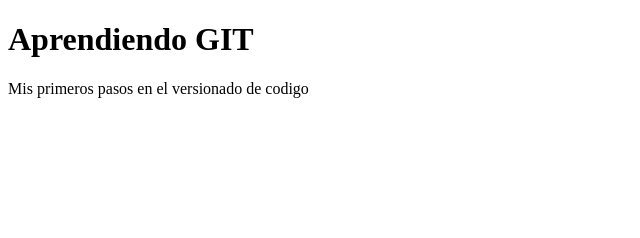
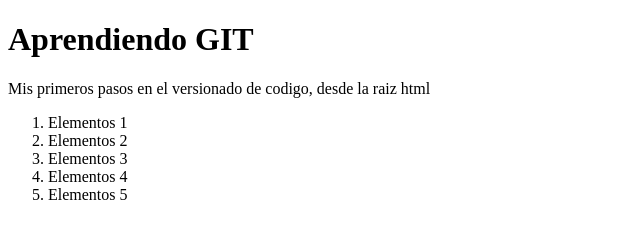
Before and after one commit to KarenLC23/primer-repositorio, a plain HTML site: page index.html in a window 1280 px wide. Shown: the whole page, without its empty margins (0-640 px from the left). Drawn offline with Linux system fonts and the light colour scheme.

Commit message:
Agregando index.js al index.html

```diff
--- a/index.html
+++ b/index.html
@@ -5,11 +5,18 @@
     <meta http-equiv="X-UA-Compatible" content="IE=edge">
     <meta name="viewport" content="width=device-width, initial-scale=1.0">
     <title>Aprendiendo GIT</title>
-    <link rel="stylesheet" href="st">
 </head>
 <body>
     <h1>Aprendiendo GIT</h1>
-    <p>Mis primeros pasos en el versionado de codigo</p>
+    <p>Mis primeros pasos en el versionado de codigo, desde la raiz html</p>
 
+    <ol>
+        <li>Elementos 1</li>
+        <li>Elementos 2</li>
+        <li>Elementos 3</li>
+        <li>Elementos 4</li>
+        <li>Elementos 5</li>
+    </ol>
+    <script src="index.js"></script>
 </body>
 </html>
```
